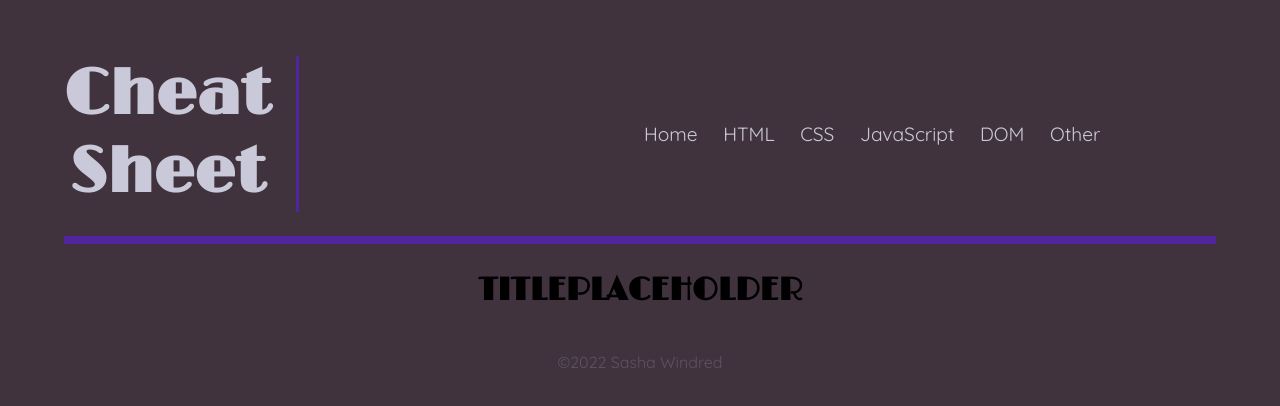
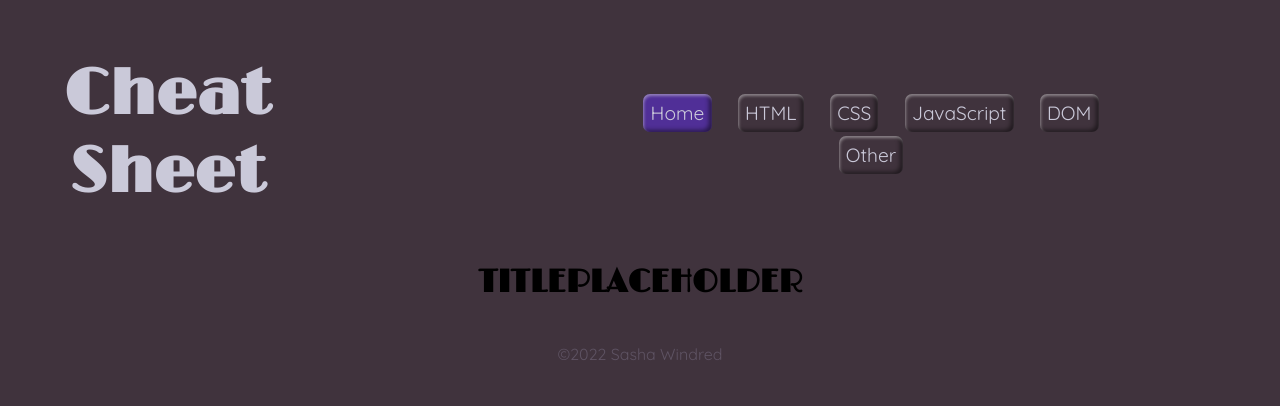
Before and after one commit to SashaisaFish/cheat-sheet, a website: page 3-css-page/css-page.html in a window 1280 px wide. Drawn offline with nearby package versions, Linux system fonts and the light colour scheme.

Commit message:
button styling and css skeleton

```diff
--- a/2-html-page/html-page.css
+++ b/2-html-page/html-page.css
@@ -1,23 +1,3 @@
-/* || IMPORTS */
-@import url("https://fonts.googleapis.com/css?family=Limelight&display=swap");
-@import url("https://fonts.googleapis.com/css?family=Quicksand&display=swap");
-
-/* || VARIABLES */
-:root {
-    --dark-grey: #40333D;
-    --mid-grey: #5E5363;
-    --light-grey: #918B9A;
-    --white-grey: #CAC9D9;
-    --indigo: #5225a0;
-    --light-blue: #33AEBA;
-    --dark-pink: #A62863;
-    --light-pink: #F53575;
-    --orange: #DE5B37;
-    --yellow: #E3B32D;
-    --main-text: "Quicksand", Arial, Helvetica, sans-serif;
-    --header-text: "Limelight", Times, serif;
-}
-
 /* || PRIMARY ELEMENTS */
 main{
 
--- a/3-css-page/css-page.css
+++ b/3-css-page/css-page.css
@@ -1,23 +1,3 @@
-/* || IMPORTS */
-@import url("https://fonts.googleapis.com/css?family=Limelight&display=swap");
-@import url("https://fonts.googleapis.com/css?family=Quicksand&display=swap");
-
-/* || VARIABLES */
-:root {
-    --dark-grey: #40333D;
-    --mid-grey: #5E5363;
-    --light-grey: #918B9A;
-    --white-grey: #CAC9D9;
-    --indigo: #5225a0;
-    --light-blue: #33AEBA;
-    --dark-pink: #A62863;
-    --light-pink: #F53575;
-    --orange: #DE5B37;
-    --yellow: #E3B32D;
-    --main-text: "Quicksand", Arial, Helvetica, sans-serif;
-    --header-text: "Limelight", Times, serif;
-}
-
 /* || PRIMARY ELEMENTS */
 main{
 
--- a/4-javascript-page/javascript-page.css
+++ b/4-javascript-page/javascript-page.css
@@ -1,23 +1,3 @@
-/* || IMPORTS */
-@import url("https://fonts.googleapis.com/css?family=Limelight&display=swap");
-@import url("https://fonts.googleapis.com/css?family=Quicksand&display=swap");
-
-/* || VARIABLES */
-:root {
-    --dark-grey: #40333D;
-    --mid-grey: #5E5363;
-    --light-grey: #918B9A;
-    --white-grey: #CAC9D9;
-    --indigo: #5225a0;
-    --light-blue: #33AEBA;
-    --dark-pink: #A62863;
-    --light-pink: #F53575;
-    --orange: #DE5B37;
-    --yellow: #E3B32D;
-    --main-text: "Quicksand", Arial, Helvetica, sans-serif;
-    --header-text: "Limelight", Times, serif;
-}
-
 /* || PRIMARY ELEMENTS */
 main{
 
--- a/5-dom-page/dom-page.css
+++ b/5-dom-page/dom-page.css
@@ -1,23 +1,3 @@
-/* || IMPORTS */
-@import url("https://fonts.googleapis.com/css?family=Limelight&display=swap");
-@import url("https://fonts.googleapis.com/css?family=Quicksand&display=swap");
-
-/* || VARIABLES */
-:root {
-    --dark-grey: #40333D;
-    --mid-grey: #5E5363;
-    --light-grey: #918B9A;
-    --white-grey: #CAC9D9;
-    --indigo: #5225a0;
-    --light-blue: #33AEBA;
-    --dark-pink: #A62863;
-    --light-pink: #F53575;
-    --orange: #DE5B37;
-    --yellow: #E3B32D;
-    --main-text: "Quicksand", Arial, Helvetica, sans-serif;
-    --header-text: "Limelight", Times, serif;
-}
-
 /* || PRIMARY ELEMENTS */
 main{
 
--- a/6-other-page/other-page.css
+++ b/6-other-page/other-page.css
@@ -1,23 +1,3 @@
-/* || IMPORTS */
-@import url("https://fonts.googleapis.com/css?family=Limelight&display=swap");
-@import url("https://fonts.googleapis.com/css?family=Quicksand&display=swap");
-
-/* || VARIABLES */
-:root {
-    --dark-grey: #40333D;
-    --mid-grey: #5E5363;
-    --light-grey: #918B9A;
-    --white-grey: #CAC9D9;
-    --indigo: #5225a0;
-    --light-blue: #33AEBA;
-    --dark-pink: #A62863;
-    --light-pink: #F53575;
-    --orange: #DE5B37;
-    --yellow: #E3B32D;
-    --main-text: "Quicksand", Arial, Helvetica, sans-serif;
-    --header-text: "Limelight", Times, serif;
-}
-
 /* || PRIMARY ELEMENTS */
 main{
 
--- a/index.css
+++ b/index.css
@@ -1,28 +1,14 @@
-/* || IMPORTS */
-@import url("https://fonts.googleapis.com/css?family=Limelight&display=swap");
-@import url("https://fonts.googleapis.com/css?family=Quicksand&display=swap");
-
-/* || VARIABLES */
-:root {
-    --dark-grey: #40333D;
-    --mid-grey: #5E5363;
-    --light-grey: #918B9A;
-    --white-grey: #CAC9D9;
-    --indigo: #5225a0;
-    --light-blue: #33AEBA;
-    --dark-pink: #A62863;
-    --light-pink: #F53575;
-    --orange: #DE5B37;
-    --yellow: #E3B32D;
-    --main-text: "Quicksand", Arial, Helvetica, sans-serif;
-    --header-text: "Limelight", Times, serif;
+/* || PRIMARY ELEMENTS */
+header{
+    border-bottom: 1vh solid var(--indigo-border);
 }
-
-/* || PRIMARY ELEMENTS */
 main{
 
 }
 /* || SECONDARY ELEMENTS */
+h1{
+    border-right: 3px solid var(--indigo-border);
+}
 
 /* || CLASSES */
 
--- a/script.js
+++ b/script.js
@@ -24,6 +24,15 @@ function makeNavBar() {
 	const domText = document.createElement("li");
 	const otherText = document.createElement("li");
 
+	// set attributess
+
+	indexText.id = "index-nav"
+	htmlText.id = "html-nav";
+	cssText.id = "css-nav";
+	jsText.id = "js-nav";
+	domText.id = "dom-nav";
+	otherText.id = "other-nav";
+
 	// create <a> elements
 	const indexLink = document.createElement("a");
 	const htmlLink = document.createElement("a");
@@ -33,34 +42,29 @@ function makeNavBar() {
 	const otherLink = document.createElement("a");
 
 	// set attributes
-	setLinkAttributes(indexLink, "index-page", "../index.html", "Home");
+	setLinkAttributes(indexLink, "../index.html", "Home");
 	setLinkAttributes(
 		htmlLink,
-		"html-page",
 		"../2-html-page/html-page.html",
 		"HTML"
 	);
 	setLinkAttributes(
 		cssLink,
-		"css-page",
 		"../3-css-page/css-page.html",
 		"CSS"
 	);
 	setLinkAttributes(
 		jsLink,
-		"javascript-page",
 		"../4-javascript-page/javascript-page.html",
 		"JavaScript"
 	);
 	setLinkAttributes(
 		domLink,
-		"dom-page",
 		"../5-dom-page/dom-page.html",
 		"DOM"
 	);
 	setLinkAttributes(
 		otherLink,
-		"other-page",
 		"../6-other-page/other-page.html",
 		"Other"
 	);
@@ -101,8 +105,7 @@ makeFooter();
  * @param  {string} hrefLink
  * @param  {string} text
  */
-function setLinkAttributes(page, pageId, hrefLink, text) {
-	page.id = pageId;
+function setLinkAttributes(page, hrefLink, text) {
 	page.href = hrefLink;
 	page.innerText = text;
 }
--- a/style.css
+++ b/style.css
@@ -1,8 +1,6 @@
 /* || IMPORTS */
 @import url("https://fonts.googleapis.com/css?family=Limelight&display=swap");
-
 @import url("https://fonts.googleapis.com/css?family=Quicksand&display=swap");
-
 
 /* || VARIABLES */
 :root {
@@ -10,12 +8,19 @@
     --mid-grey: #5E5363;
     --light-grey: #918B9A;
     --white-grey: #CAC9D9;
-    --indigo: #5225a0;
-    --light-blue: #33AEBA;
+    --indigo-border: #401b7e;
+    --indigo: #502f97;
+    --light-blue-border: #1d8694;
+    --light-blue: #2ca0a6;
+    --dark-pink-border: #841f4e;
     --dark-pink: #A62863;
-    --light-pink: #F53575;
-    --orange: #DE5B37;
-    --yellow: #E3B32D;
+    --light-pink-border: #c71b54;
+    --light-pink: #df326c;
+    --orange-border: #a94426;
+    --orange: #bd552b;
+    --yellow-border: #c28c18;
+    --yellow: #cba228;
+    --button-shine: 1px 2px 3px rgba(255, 255, 255, 40%) inset, -3px -2px 4px rgba(0, 0, 0, 50%) inset;
     --main-text: "Quicksand", Arial, Helvetica, sans-serif;
     --header-text: "Limelight", Times, serif;
 }
@@ -36,7 +41,6 @@ header{
     text-align: center;
     align-items: center;
     margin: 4vh 5vw auto;
-    border-bottom: 1vh solid var(--indigo);
 }
 nav{
     grid-column: 3;
@@ -66,7 +70,6 @@ footer{
 h1{
     font-family: var(--header-text);
     font-size: 4em;
-    border-right: 3px solid var(--indigo);
     padding: 0 2vw 0 0;
     margin: 3vh auto;
 
@@ -99,3 +102,29 @@ li{
 /* || GRIDS */
 
 /* || OTHER */
+nav li{
+    border-radius: 7px;
+    padding: 1.5%;
+    box-shadow: var(--button-shine);
+}
+li:hover{
+    box-shadow: 0 0 4px var(--white-grey), var(--button-shine);
+}
+#index-nav{
+    background-color: var(--indigo);
+}
+.html-nav{
+
+}
+.css-nav{
+
+}
+.js-nav{
+
+}
+.dom-nav{
+
+}
+.other-nav{
+
+}
```
